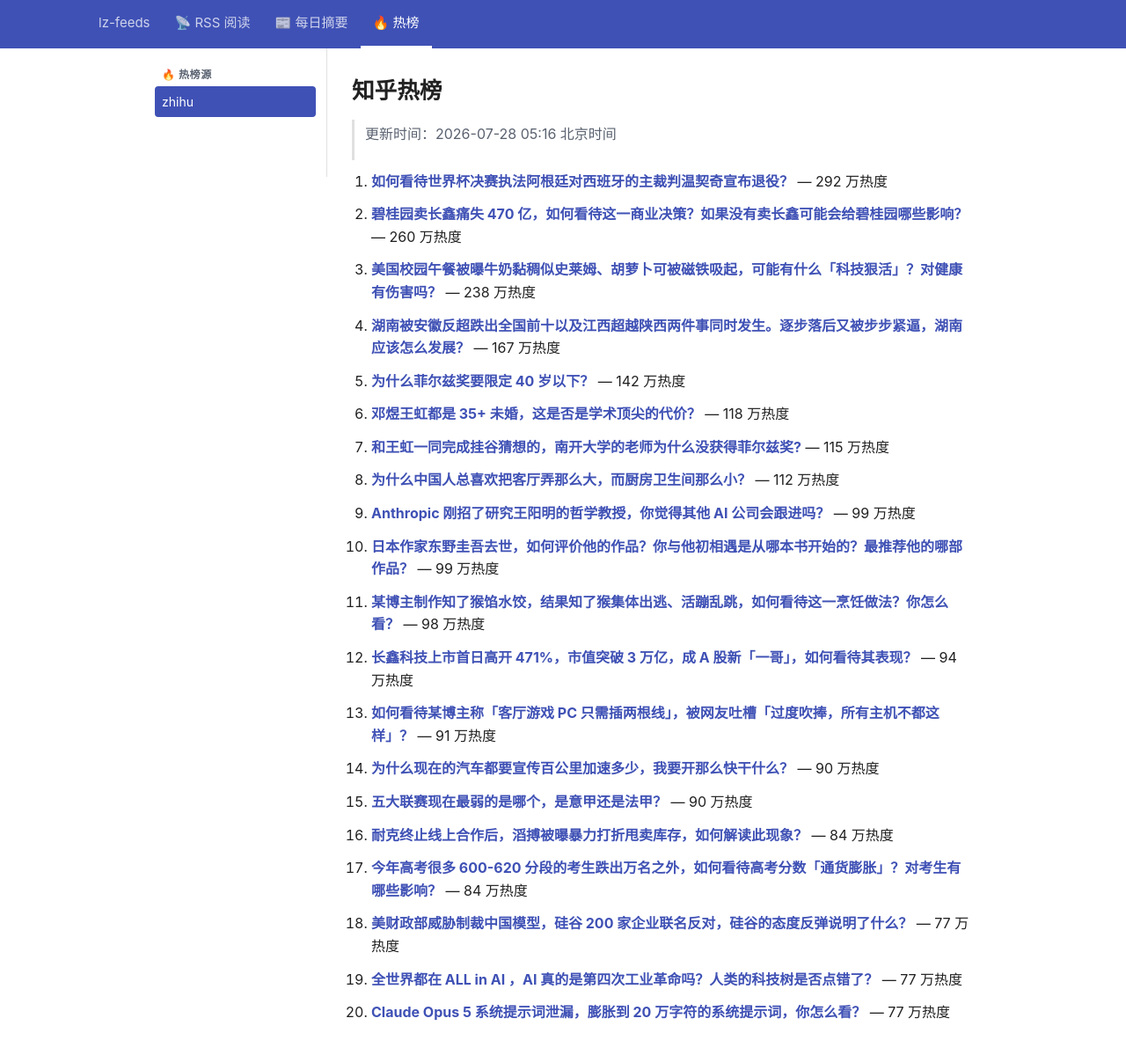
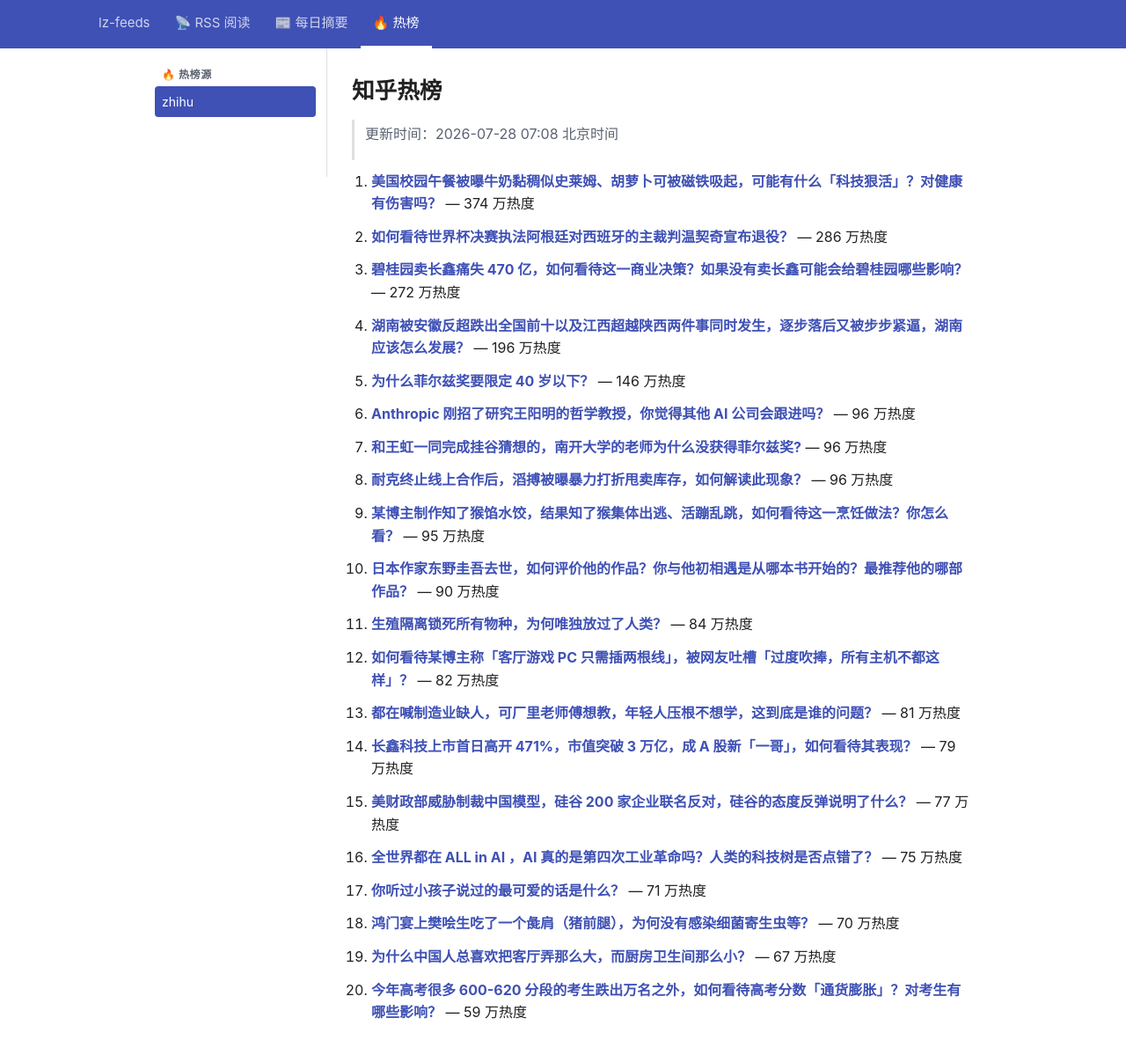
Before and after one commit to lizhang0101/lz-feeds, a Jekyll site: the page built from _hotlist/zhihu.md, in a window 1280 px wide and 1228 px high. Shown: the top 1199 px of the window at 88% size. Built offline with Jekyll 4.4.1, drawn with Linux system fonts in a browser that asks for light colours.

Commit message:
hotlist: 2026-07-27T23:08Z

```diff
--- a/_hotlist/zhihu.md
+++ b/_hotlist/zhihu.md
@@ -1,48 +1,48 @@
 ---
-updated: 2026-07-28 05:16 北京时间
+updated: 2026-07-28 07:08 北京时间
 count: 20
 ---
 
 # 知乎热榜
 
-> 更新时间：2026-07-28 05:16 北京时间
+> 更新时间：2026-07-28 07:08 北京时间
 
-1. **[如何看待世界杯决赛执法阿根廷对西班牙的主裁判温契奇宣布退役？](https://www.zhihu.com/question/2065059989778076694)** — 292 万热度
+1. **[美国校园午餐被曝牛奶黏稠似史莱姆、胡萝卜可被磁铁吸起，可能有什么「科技狠活」？对健康有伤害吗？](https://www.zhihu.com/question/2065066881015177978)** — 374 万热度
 
-2. **[碧桂园卖长鑫痛失 470 亿，如何看待这一商业决策？如果没有卖长鑫可能会给碧桂园哪些影响？](https://www.zhihu.com/question/2065124091686646367)** — 260 万热度
+2. **[如何看待世界杯决赛执法阿根廷对西班牙的主裁判温契奇宣布退役？](https://www.zhihu.com/question/2065059989778076694)** — 286 万热度
 
-3. **[美国校园午餐被曝牛奶黏稠似史莱姆、胡萝卜可被磁铁吸起，可能有什么「科技狠活」？对健康有伤害吗？](https://www.zhihu.com/question/2065066881015177978)** — 238 万热度
+3. **[碧桂园卖长鑫痛失 470 亿，如何看待这一商业决策？如果没有卖长鑫可能会给碧桂园哪些影响？](https://www.zhihu.com/question/2065124091686646367)** — 272 万热度
 
-4. **[湖南被安徽反超跌出全国前十以及江西超越陕西两件事同时发生。逐步落后又被步步紧逼，湖南应该怎么发展？](https://www.zhihu.com/question/2064849542147748410)** — 167 万热度
+4. **[湖南被安徽反超跌出全国前十以及江西超越陕西两件事同时发生，逐步落后又被步步紧逼，湖南应该怎么发展？](https://www.zhihu.com/question/2064849542147748410)** — 196 万热度
 
-5. **[为什么菲尔兹奖要限定 40 岁以下？](https://www.zhihu.com/question/2063877643347481540)** — 142 万热度
+5. **[为什么菲尔兹奖要限定 40 岁以下？](https://www.zhihu.com/question/2063877643347481540)** — 146 万热度
 
-6. **[邓煜王虹都是 35+ 未婚，这是否是学术顶尖的代价？](https://www.zhihu.com/question/2064804439286977834)** — 118 万热度
+6. **[Anthropic 刚招了研究王阳明的哲学教授，你觉得其他 AI 公司会跟进吗？](https://www.zhihu.com/question/2058547288499119870)** — 96 万热度
 
-7. **[和王虹一同完成挂谷猜想的，南开大学的老师为什么没获得菲尔兹奖?](https://www.zhihu.com/question/2064156513028117185)** — 115 万热度
+7. **[和王虹一同完成挂谷猜想的，南开大学的老师为什么没获得菲尔兹奖?](https://www.zhihu.com/question/2064156513028117185)** — 96 万热度
 
-8. **[为什么中国人总喜欢把客厅弄那么大，而厨房卫生间那么小？](https://www.zhihu.com/question/1997358863511470900)** — 112 万热度
+8. **[耐克终止线上合作后，滔搏被曝暴力打折甩卖库存，如何解读此现象？](https://www.zhihu.com/question/2064176396658807069)** — 96 万热度
 
-9. **[Anthropic 刚招了研究王阳明的哲学教授，你觉得其他 AI 公司会跟进吗？](https://www.zhihu.com/question/2058547288499119870)** — 99 万热度
+9. **[某博主制作知了猴馅水饺，结果知了猴集体出逃、活蹦乱跳，如何看待这一烹饪做法？你怎么看？](https://www.zhihu.com/question/2064478848314335618)** — 95 万热度
 
-10. **[日本作家东野圭吾去世，如何评价他的作品？你与他初相遇是从哪本书开始的？最推荐他的哪部作品？](https://www.zhihu.com/question/2065093746111112018)** — 99 万热度
+10. **[日本作家东野圭吾去世，如何评价他的作品？你与他初相遇是从哪本书开始的？最推荐他的哪部作品？](https://www.zhihu.com/question/2065093746111112018)** — 90 万热度
 
-11. **[某博主制作知了猴馅水饺，结果知了猴集体出逃、活蹦乱跳，如何看待这一烹饪做法？你怎么看？](https://www.zhihu.com/question/2064478848314335618)** — 98 万热度
+11. **[生殖隔离锁死所有物种，为何唯独放过了人类？](https://www.zhihu.com/question/2064377952071053907)** — 84 万热度
 
-12. **[长鑫科技上市首日高开 471%，市值突破 3 万亿，成 A 股新「一哥」，如何看待其表现？](https://www.zhihu.com/question/2065005981617107684)** — 94 万热度
+12. **[如何看待某博主称「客厅游戏 PC 只需插两根线」，被网友吐槽「过度吹捧，所有主机不都这样」？](https://www.zhihu.com/question/2064715385044199014)** — 82 万热度
 
-13. **[如何看待某博主称「客厅游戏 PC 只需插两根线」，被网友吐槽「过度吹捧，所有主机不都这样」？](https://www.zhihu.com/question/2064715385044199014)** — 91 万热度
+13. **[都在喊制造业缺人，可厂里老师傅想教，年轻人压根不想学，这到底是谁的问题？](https://www.zhihu.com/question/2054346307687526884)** — 81 万热度
 
-14. **[为什么现在的汽车都要宣传百公里加速多少，我要开那么快干什么？](https://www.zhihu.com/question/2024602270579323820)** — 90 万热度
+14. **[长鑫科技上市首日高开 471%，市值突破 3 万亿，成 A 股新「一哥」，如何看待其表现？](https://www.zhihu.com/question/2065005981617107684)** — 79 万热度
 
-15. **[五大联赛现在最弱的是哪个，是意甲还是法甲？](https://www.zhihu.com/question/2063697863830234656)** — 90 万热度
+15. **[美财政部威胁制裁中国模型，硅谷 200 家企业联名反对，硅谷的态度反弹说明了什么？](https://www.zhihu.com/question/2064030510549054193)** — 77 万热度
 
-16. **[耐克终止线上合作后，滔搏被曝暴力打折甩卖库存，如何解读此现象？](https://www.zhihu.com/question/2064176396658807069)** — 84 万热度
+16. **[全世界都在 ALL in AI ，AI 真的是第四次工业革命吗？人类的科技树是否点错了？](https://www.zhihu.com/question/2052464126996353859)** — 75 万热度
 
-17. **[今年高考很多 600-620 分段的考生跌出万名之外，如何看待高考分数「通货膨胀」？对考生有哪些影响？](https://www.zhihu.com/question/2065009083904742875)** — 84 万热度
+17. **[你听过小孩子说过的最可爱的话是什么？](https://www.zhihu.com/question/22630822)** — 71 万热度
 
-18. **[美财政部威胁制裁中国模型，硅谷 200 家企业联名反对，硅谷的态度反弹说明了什么？](https://www.zhihu.com/question/2064030510549054193)** — 77 万热度
+18. **[鸿门宴上樊哙生吃了一个彘肩（猪前腿），为何没有感染细菌寄生虫等？](https://www.zhihu.com/question/267314352)** — 70 万热度
 
-19. **[全世界都在 ALL in AI ，AI 真的是第四次工业革命吗？人类的科技树是否点错了？](https://www.zhihu.com/question/2052464126996353859)** — 77 万热度
+19. **[为什么中国人总喜欢把客厅弄那么大，而厨房卫生间那么小？](https://www.zhihu.com/question/1997358863511470900)** — 67 万热度
 
-20. **[Claude Opus 5 系统提示词泄漏，膨胀到 20 万字符的系统提示词，你怎么看？](https://www.zhihu.com/question/2064349598202779354)** — 77 万热度
+20. **[今年高考很多 600-620 分段的考生跌出万名之外，如何看待高考分数「通货膨胀」？对考生有哪些影响？](https://www.zhihu.com/question/2065009083904742875)** — 59 万热度
```
